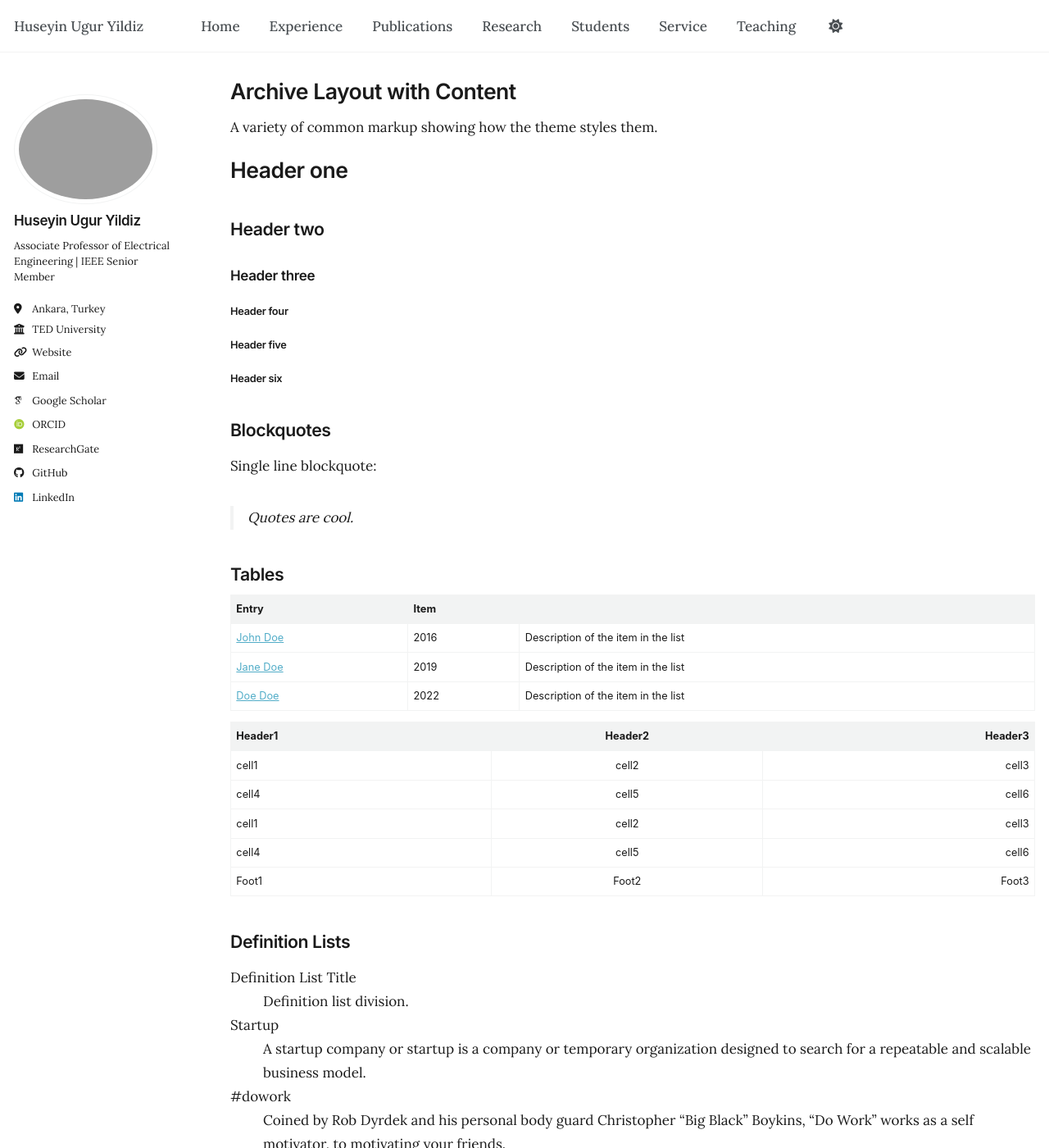
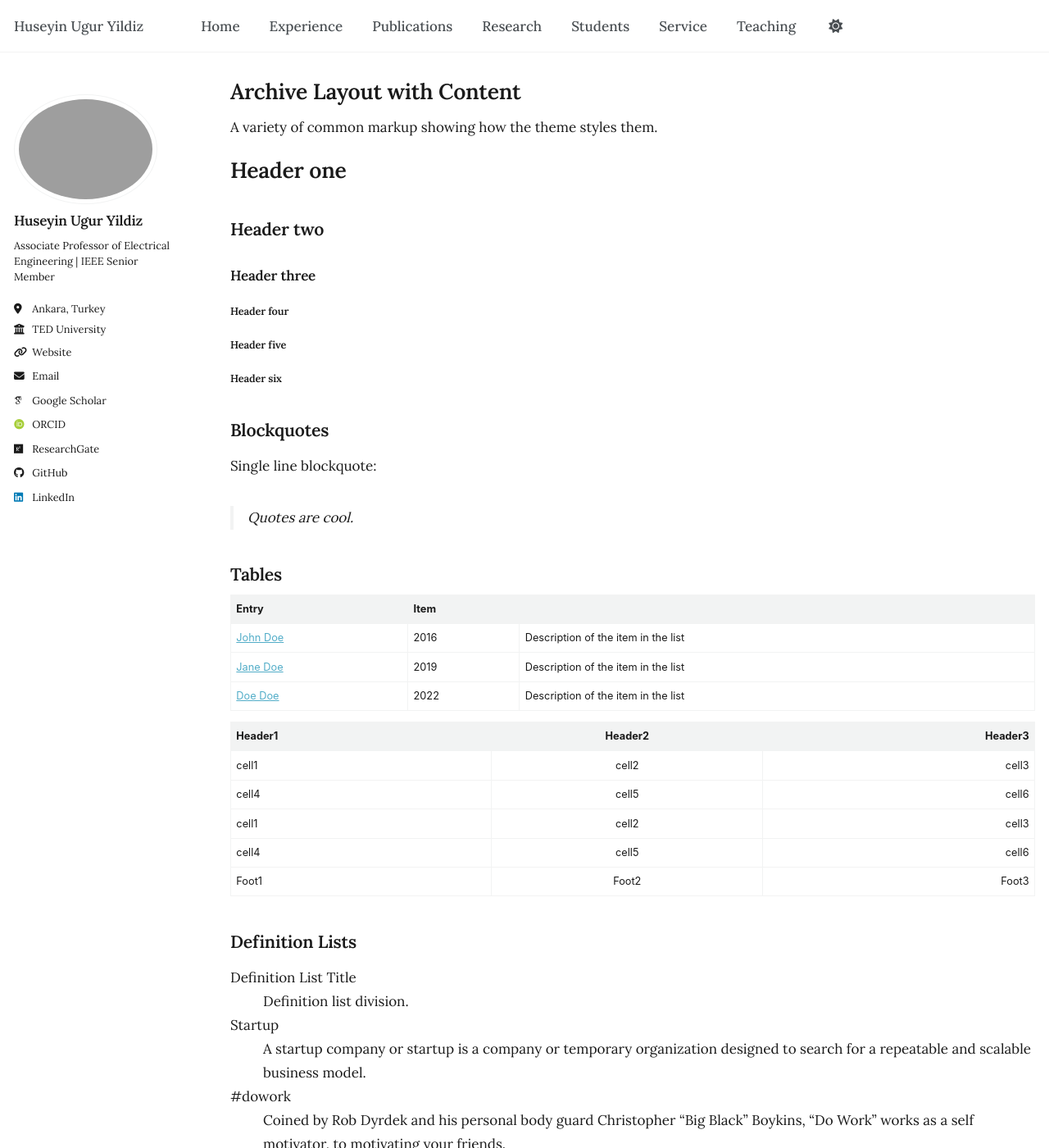
Before and after one commit to huguryildiz/huguryildiz.github.io, a Jekyll site: the page built from _pages/archive-layout-with-content.md, in a window 1280 px wide and 1400 px high. Shown: the whole window at 82% size. Built offline with Jekyll 4.4.1, drawn with Linux system fonts in a browser that asks for light colours; some web fonts are replaced; a script bundle is joined from its source files by our own code; library files that are not in the unit come from our copies; a style sheet for code colours, icons or effects is not loaded.

Commit message:
Update main.scss

```diff
--- a/assets/css/main.scss
+++ b/assets/css/main.scss
@@ -53,33 +53,27 @@
 }
 
 /* ==========================
-   Global Typography Override
+   Global Typography: ALL LORA
    ========================== */
 
-/* Body text (serif) */
+/* Base */
 body {
-  font-family: "Lora", Georgia, serif;
+  font-family: "Lora", Georgia, serif !important;
   font-size: 17px;
   line-height: 1.7;
   color: #1a1a1a;
 }
 
-/* Headings (clean modern) */
+/* Headings */
 h1, h2, h3, h4, h5, h6,
 .page__title,
 .archive__item-title {
-  font-family: "Inter", -apple-system, BlinkMacSystemFont, "Segoe UI", sans-serif;
+  font-family: "Lora", Georgia, serif !important;
   font-weight: 600;
-  letter-spacing: -0.02em;
+  letter-spacing: -0.01em;
 }
 
-/* Navigation */
-.masthead,
-.masthead__menu-item {
-  font-family: "Lora", Georgia, serif !important;
-}
-
-/* Navbar */
+/* Navbar / Header */
 .masthead,
 .masthead__inner-wrap,
 .masthead__menu,
@@ -91,7 +85,7 @@ h1, h2, h3, h4, h5, h6,
   font-weight: 500;
 }
 
-/* Sidebar */
+/* Sidebar / Profile */
 .sidebar,
 .author__content,
 .author__bio,
@@ -99,6 +93,11 @@ h1, h2, h3, h4, h5, h6,
 .author__urls-wrapper,
 .author__urls li,
 .author__urls a {
+  font-family: "Lora", Georgia, serif !important;
+}
+
+/* Buttons (optional – academic look) */
+.btn {
   font-family: "Lora", Georgia, serif !important;
 }
 
@@ -148,3 +147,10 @@ h1, h2, h3, h4, h5, h6,
   font-family: "Inter", sans-serif !important;
   color: rgba(255,255,255,0.88) !important;
 }
+
+/* Disable theme toggle (gear icon) completely */
+.theme-toggle,
+.greedy-nav__toggle,
+button.theme-toggle {
+  display: none !important;
+}
```
